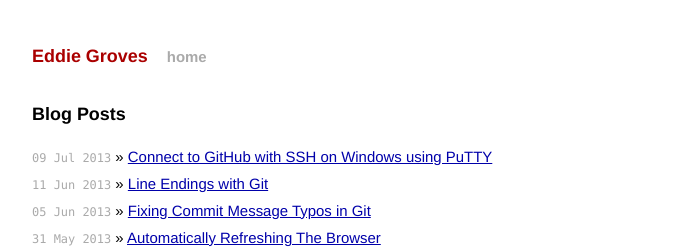
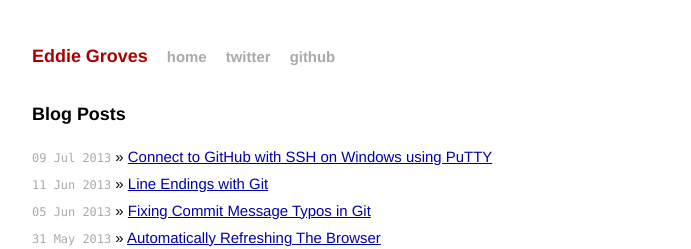
Before and after one commit to eddiegroves/eddiegroves.github.io, a Jekyll site: the page built from index.html, in a window 1280 px wide. Shown: the top 249 px of the page, without its empty margins (294-985 px from the left). Built offline with Jekyll 4.4.1, drawn with Linux system fonts in a browser that asks for light colours.

Commit message:
Adding links to twitter and github

```diff
--- a/_layouts/default.html
+++ b/_layouts/default.html
@@ -20,6 +20,8 @@
             <div class="header">
               <h1 class="title"><a href="/">{{ site.name }}</a></h1>
               <a class="extra" href="/">home</a>
+              <a class="extra" href="https://twitter.com/eddiegroves">twitter</a>
+              <a class="extra" href="https://github.com/eddiegroves">github</a>
             </div>
 
                 {{ content }}
```
